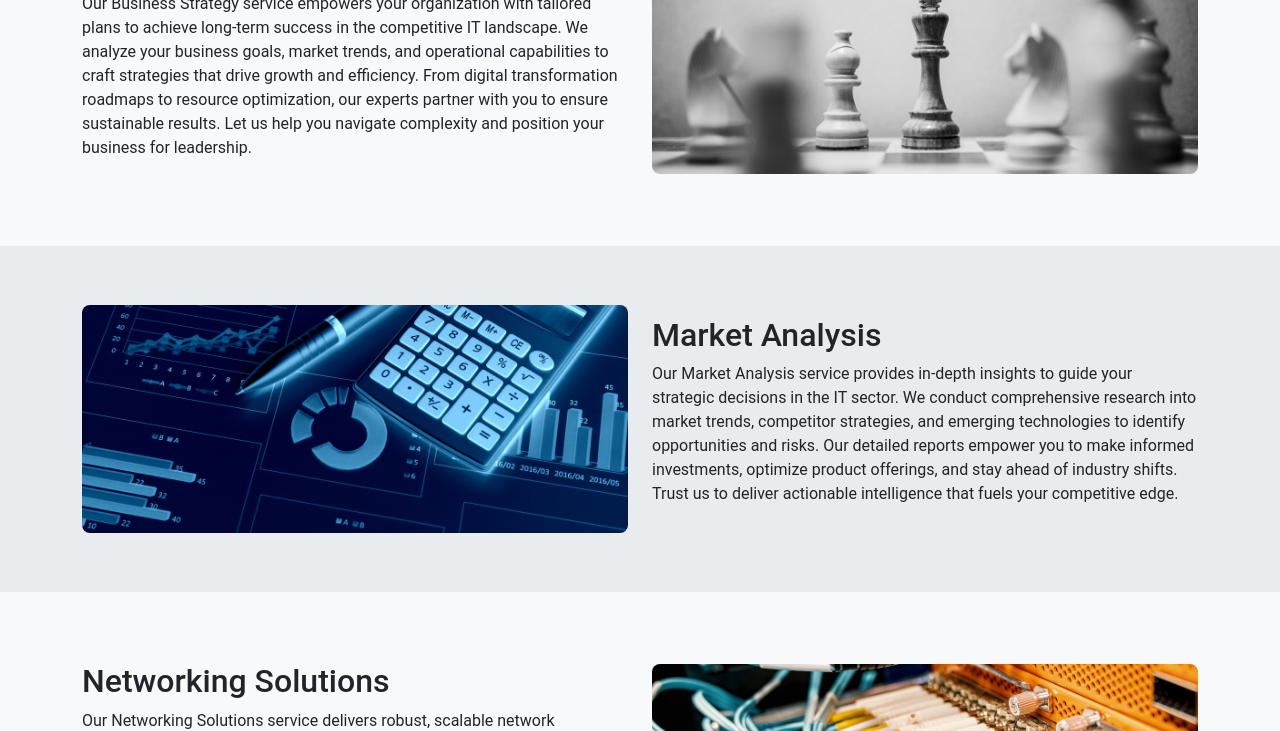
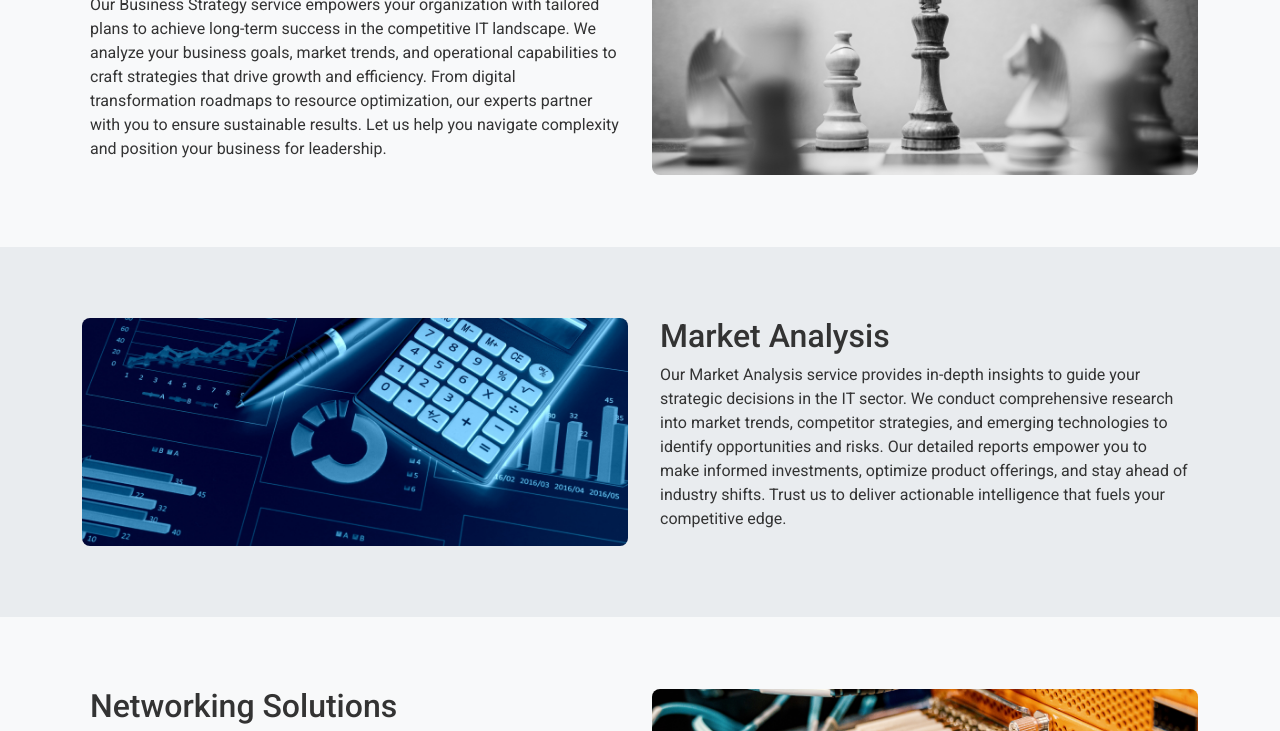
Before and after one commit to fcsbea/github.io, a plain HTML site: page services.html in a window 1280 px wide. Shown: the part 386-1117 px from the top of the page. Drawn offline with nearby package versions, Linux system fonts and the light colour scheme.

Commit message:
Load Roboto and apply site styles after Bootstrap
styles.css declares Roboto but no page loaded it, so visitors got the
system fallback font. Add the Google Fonts link (400/500/700).

styles.css was also linked before Bootstrap, so Bootstrap overrode every
custom rule without !important (body text colour, .btn-primary and
others). Link it last so the site's own styles take effect.

Co-Authored-By: Claude Opus 5.5 <noreply@anthropic.com>
Claude-Session: https://claude.ai/code/session_01G3R3N41JDj9f9Gz7PRJYwX

```diff
--- a/services.html
+++ b/services.html
@@ -6,10 +6,15 @@
     <meta name="robots" content="noindex, nofollow">
     <title>Services - Freeman Consulting Solutions LLC</title>
     <link rel="icon" type="image/png" href="fav.png">
-    <link rel="stylesheet" href="styles.css">
     <!-- Bootstrap 5 CSS -->
     <link href="https://cdn.jsdelivr.net/npm/bootstrap@5.3.3/dist/css/bootstrap.min.css" rel="stylesheet" integrity="sha384-QWTKZyjpPEjISv5WaRU9OFeRpok6YctnYmDr5pNlyT2bRjXh0JMhjY6hW+ALEwIH" crossorigin="anonymous">
     <link rel="stylesheet" href="https://cdnjs.cloudflare.com/ajax/libs/font-awesome/6.5.2/css/all.min.css" integrity="sha512-SnH5WK+bZxgPHs44uWIX+LLJAJ9/2PkPKZ5QiAj6Ta86w+fsb2TkcmfRyVX3pBnMFcV7oQPJkl9QevSCWr3W6A==" crossorigin="anonymous" referrerpolicy="no-referrer" />
+    <!-- Roboto (declared in styles.css) -->
+    <link rel="preconnect" href="https://fonts.googleapis.com">
+    <link rel="preconnect" href="https://fonts.gstatic.com" crossorigin>
+    <link href="https://fonts.googleapis.com/css2?family=Roboto:wght@400;500;700&display=swap" rel="stylesheet">
+    <!-- Site styles last so they override Bootstrap -->
+    <link rel="stylesheet" href="styles.css">
 
 </head>
 <body>
```
Also changed, not shown: index.html (+6 -1 lines).
